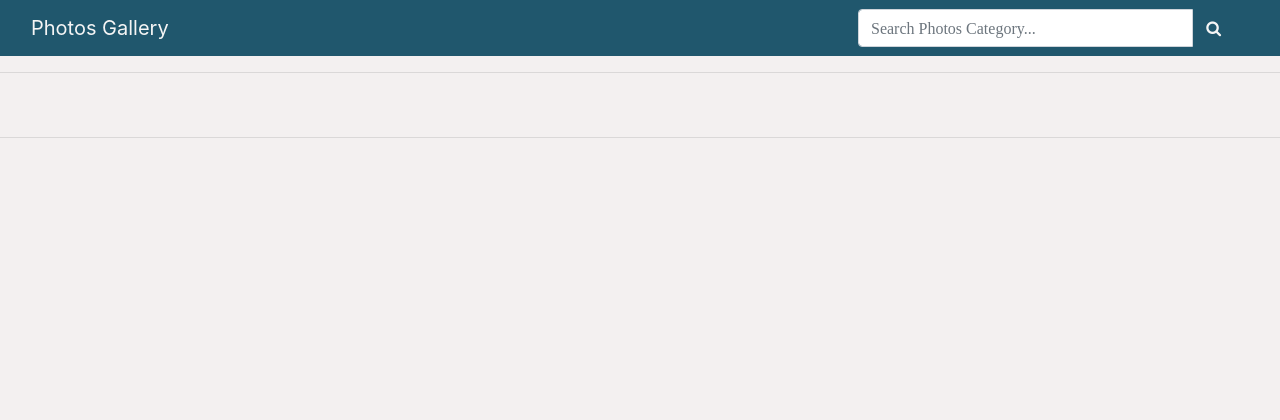
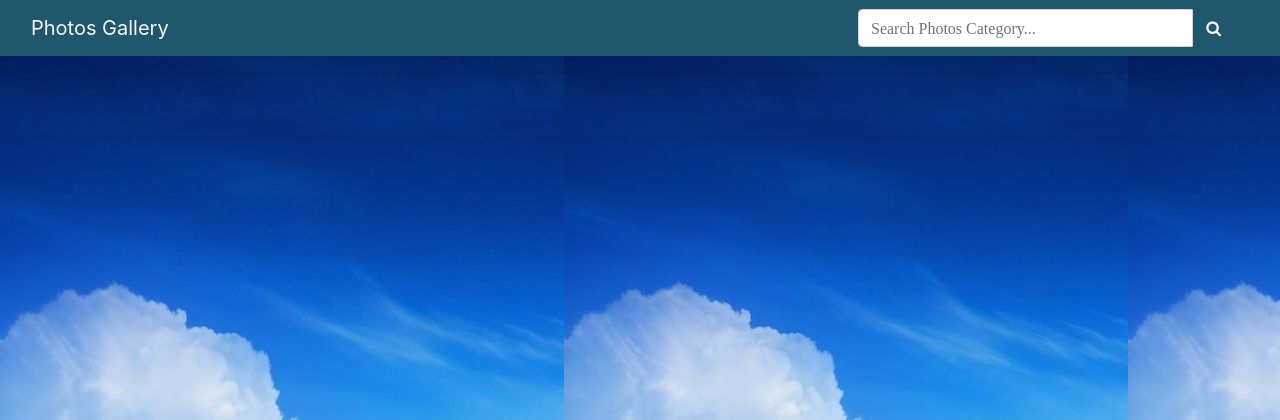
Before and after one commit to Gideon-Muriithi/photos_gallary, a Django app: page / in a window 1280 px wide. Shown: the top 420 px of the page. Run offline with Django 3.2, Linux system fonts and the light colour scheme; data that the repository does not hold is empty; some libraries are stand-ins or nearby versions.

Commit message:
Add styling to the body

```diff
--- a/photos/templates/base.html
+++ b/photos/templates/base.html
@@ -21,10 +21,10 @@
     {% endblock style %}
 </head>
 
-<body>
+<body style="background-image: url(media/pictures/imgf.jpg);">
     {% include 'navbar.html' %}
     <hr>
-    <div class="mt-3">
+    <div class="mt-3" >
         {% block content %}{% endblock %}
     </div>
 
```
